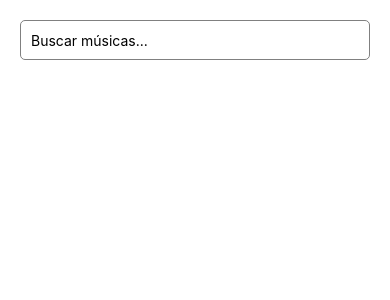
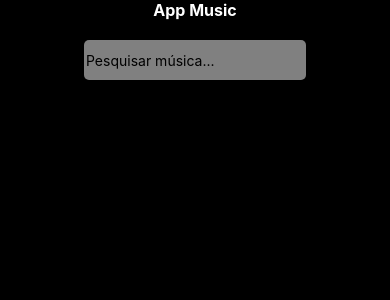
Before and after one commit to GustavoCamargo0/AppMusic, a React Native app: screen / in a window 390 px wide. Shown: the top 300 px of the page. Built offline with nearby package versions, Linux system fonts and the light colour scheme.

Commit message:
estrutura

```diff
--- a/App.js
+++ b/App.js
@@ -1,13 +1,9 @@
 import React, { useState, useEffect } from 'react';
-import { StatusBar } from 'expo-status-bar';
 import { StyleSheet, Text, View, TextInput } from 'react-native';
 import Search from './Search';
 
 
 export default function App() {
-
-  const [pesquisa, setPesquisa] = useState('')
-
   return (
       <Search />
   );
--- a/Search.js
+++ b/Search.js
@@ -1,79 +1,85 @@
 import React, { useState, useEffect } from 'react';
-import { View, Text, FlatList, TextInput, StyleSheet, Image } from 'react-native';
+import { StyleSheet, Text, View, TextInput, FlatList, Image, TouchableOpacity } from 'react-native';
+import { FontAwesome6 } from '@expo/vector-icons';
 
-export default function MusicSearch() {
-  const [query, setQuery] = useState('');
+export default function Search() {
+  const [pesquisa, setPesquisa] = useState('')
   const [tracks, setTracks] = useState([]);
-  const [loading, setLoading] = useState(false);
 
   useEffect(() => {
-    if (query.length > 2) {
-      setLoading(true);
-      fetch(`https://api.deezer.com/search/track?q=${query}`)
+    if (pesquisa.length > 2) {
+      fetch(`https://api.deezer.com/search/track?q=${pesquisa}`)
         .then(res => res.json())
         .then(data => {
-          setTracks(data.data);
-          setLoading(false);
+          setTracks(data.data)
         })
-        .catch(err => {
-          console.error(err);
-          setLoading(false);
-        });
     } else {
-      setTracks([]);
+      setTracks([])
     }
-  }, [query]);
+  }, [pesquisa]);
 
   return (
     <View style={styles.container}>
+      <Text style={styles.title}>App Music</Text>
       <TextInput
-        placeholder="Buscar músicas..."
-        value={query}
-        onChangeText={setQuery}
         style={styles.input}
+        placeholder='Pesquisar música...'
+        value={pesquisa}
+        onChangeText={setPesquisa}
+        keyboardType='default'
       />
-
-      {loading && <Text>Carregando...</Text>}
 
       <FlatList
         data={tracks}
         keyExtractor={item => item.id.toString()}
         renderItem={({ item }) => (
-          <View style={styles.trackItem}>
-            <Image source={{ uri: item.album.cover_small }} style={styles.cover} />
-            <View style={{ flex: 1, marginLeft: 10 }}>
-              <Text style={styles.trackTitle}>{item.title}</Text>
-              <Text style={styles.artistName}>{item.artist.name}</Text>
-              <Text style={styles.albumName}>{item.album.title}</Text>
+            <View style={{ borderWidth: 1, margin: 5, borderColor: 'black', height: 80, width: 300, color: 'white' }}>
+              <View style={styles.row}>
+                <Image
+                  source={{ uri: item.album.cover }}
+                  style={{ height: 50, width: 50, margin: 7 }}
+                />
+                <View style={styles.collum}>
+                  <Text style={styles.title}>{item.title}</Text>
+                  <Text style={styles.text}>{item.artist.name}</Text>
+                </View>
+              </View>
             </View>
-          </View>
         )}
       />
     </View>
   );
-}
+};
 
 const styles = StyleSheet.create({
-  container: { padding: 20, flex: 1, backgroundColor: '#fff' },
+  container: {
+    flex: 1,
+    backgroundColor: '#000000',
+    color: 'white',
+    alignItems: 'center',
+    justifyContent: 'center',
+  },
   input: {
     height: 40,
-    borderColor: 'gray',
-    borderWidth: 1,
-    marginBottom: 12,
-    paddingHorizontal: 10,
+    padding: 2,
+    backgroundColor: 'gray',
+    margin: 20,
     borderRadius: 5,
+
   },
-  trackItem: {
-    flexDirection: 'row',
-    paddingVertical: 10,
-    borderBottomWidth: 1,
-    borderBottomColor: '#eee',
+  title: {
+    color: 'white',
+    fontSize: 16,
+    fontWeight: 'bold',
   },
-  cover: {
-    width: 50,
-    height: 50,
+  text: {
+    fontSize: 12,
+    color: 'white',
   },
-  trackTitle: { fontSize: 16, fontWeight: 'bold' },
-  artistName: { color: 'gray' },
-  albumName: { color: 'darkgray' },
+  row: {
+    flexDirection: 'row'
+  },
+  collum: {
+    flexDirection: 'column'
+  }
 });
--- a/package.json
+++ b/package.json
@@ -9,12 +9,17 @@
     "web": "expo start --web"
   },
   "dependencies": {
+    "@react-navigation/bottom-tabs": "^7.4.9",
+    "@react-navigation/drawer": "^7.5.10",
+    "@react-navigation/native": "^7.1.18",
+    "@react-navigation/stack": "^7.4.10",
     "axios": "^1.12.2",
     "expo": "~54.0.13",
     "expo-status-bar": "~3.0.8",
     "react": "19.1.0",
     "react-dom": "19.1.0",
     "react-native": "0.81.4",
+    "react-native-vector-icons": "^10.3.0",
     "react-native-web": "^0.21.0"
   },
   "private": true
```
Also changed, not shown: 1 other file (tests, documents, lock files or other folders).
